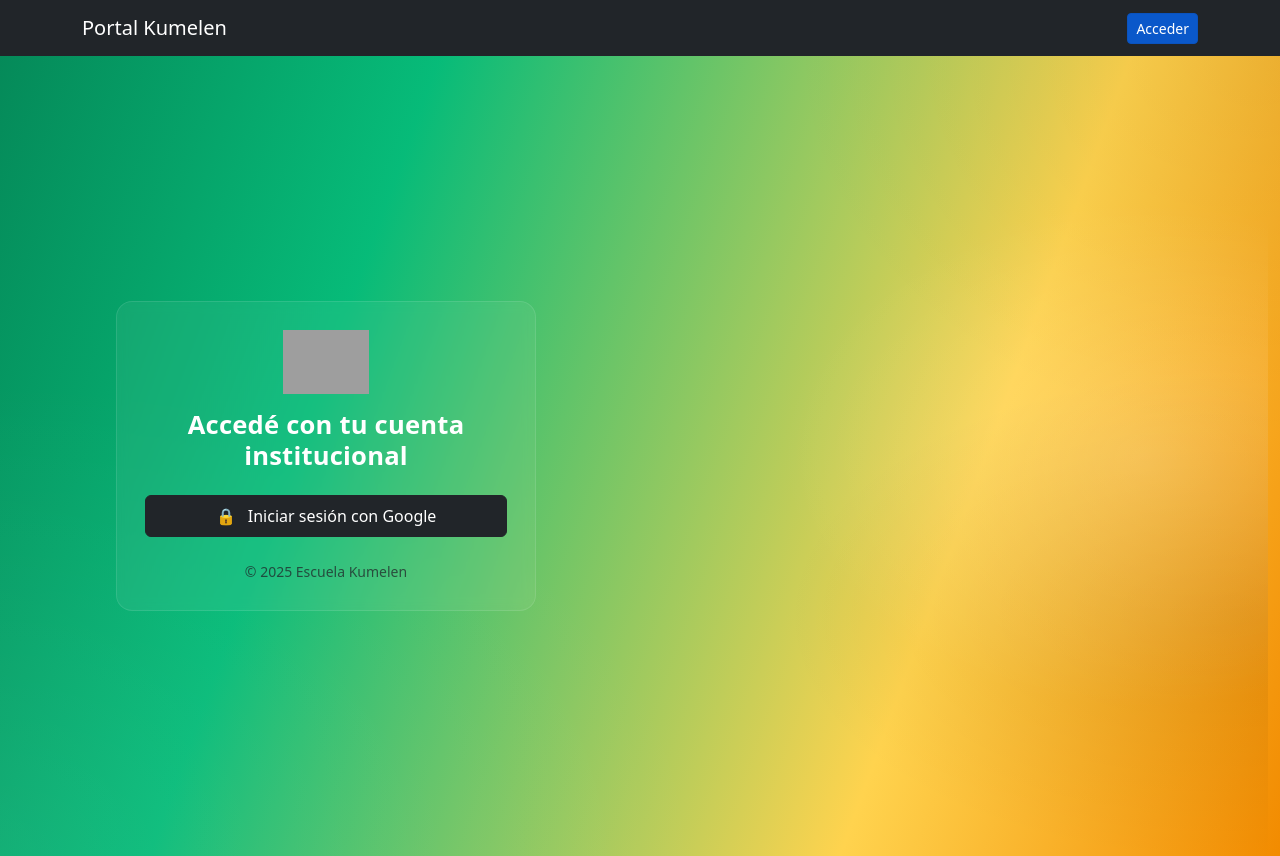
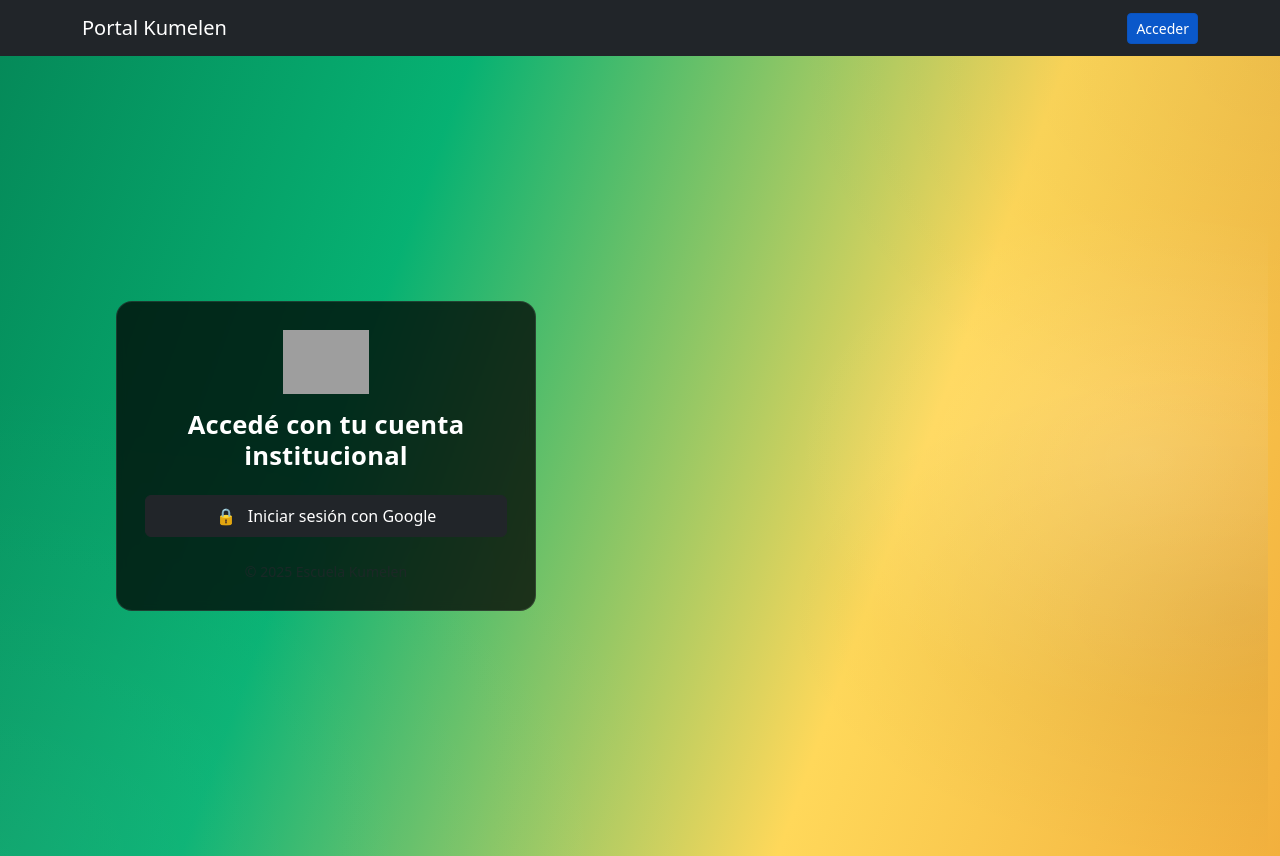
Before and after one commit to monacoleandrokevin/portal-kumelen, a React (Vite) app in the folder client/: page / in a window 1280 px wide. Built offline with nearby package versions, Linux system fonts and the light colour scheme; no server answers; grey boxes are pictures that could not be loaded.

Commit message:
portadanueva

```diff
--- a/client/src/styles/landing.scss
+++ b/client/src/styles/landing.scss
@@ -1,31 +1,31 @@
 /* Paleta inspirada en el logo */
-$verde: #058a59;
-$marron: #6a3c10;
-$naranja: #f28b00;
-$fondo: #0f1113; // por si necesitás usarlo en otras vistas
+$verde-escuela: #058a59; // verde institucional
+$amarillo-suave: #ffd85a; // amarillo más suave, menos saturado
+$naranja-escuela: #f2b03d; // intermedio para transición
+$fondo-oscuro: #0f1113;
 
 /* ——— PORTADA ——— */
 .landing {
   min-height: 100dvh;
   color: #fff;
 
-  /* Fondo: gradiente sin imágenes + leves “luces” radiales */
+  /* Fondo con gradiente más suave */
   background: radial-gradient(
       1200px 800px at 0% 100%,
-      rgba(255, 255, 255, 0.06),
+      rgba(255, 255, 255, 0.05),
       transparent 60%
     ),
     radial-gradient(
       900px 700px at 100% 0%,
-      rgba(0, 0, 0, 0.06),
+      rgba(0, 0, 0, 0.05),
       transparent 55%
     ),
     linear-gradient(
       110deg,
-      $verde 0%,
-      lighten($verde, 10%) 28%,
-      #ffd34e 72%,
-      $naranja 100%
+      $verde-escuela 0%,
+      lighten($verde-escuela, 8%) 30%,
+      $amarillo-suave 68%,
+      $naranja-escuela 100%
     );
   background-size: 100% 100%;
   animation: landingGradientFloat 14s ease-in-out infinite alternate;
@@ -40,13 +40,13 @@ $fondo: #0f1113; // por si necesitás usarlo en otras vistas
   }
 }
 
-/* Columna izquierda (login) */
+/* Columna izquierda (login) con fondo negro translúcido */
 .landing .login-card {
-  background: rgba(255, 255, 255, 0.06);
+  background: rgba(0, 0, 0, 0.75); /* negro translúcido */
   border: 1px solid rgba(255, 255, 255, 0.1);
   border-radius: 16px;
   padding: 28px;
-  backdrop-filter: blur(6px);
+  backdrop-filter: blur(4px);
 
   .brand img {
     height: 64px;
@@ -59,15 +59,6 @@ $fondo: #0f1113; // por si necesitás usarlo en otras vistas
     font-weight: 700;
     letter-spacing: 0.2px;
     margin: 0;
-  }
-
-  /* por si en otro lugar usás .btn-primary aquí */
-  .btn-primary {
-    background: $verde;
-    border-color: $verde;
-    &:hover {
-      filter: brightness(1.05);
-    }
   }
 }
 
@@ -85,26 +76,24 @@ $fondo: #0f1113; // por si necesitás usarlo en otras vistas
   }
 }
 
-/* Columna derecha decorativa: sin imagen */
+/* Columna derecha decorativa (sin imagen) */
 .landing .landing-image {
   position: relative;
   height: 100%;
   width: 100%;
-  /* sin background-image */
 }
 .landing .landing-image::after {
   content: "";
   position: absolute;
   inset: 0;
-  /* brillo/vignette suave para dar profundidad en desktop */
   background: radial-gradient(
       600px 420px at 80% 50%,
-      rgba(255, 255, 255, 0.18),
+      rgba(255, 255, 255, 0.15),
       transparent 60%
     ),
     radial-gradient(
       700px 380px at 95% 70%,
-      rgba(0, 0, 0, 0.08),
+      rgba(0, 0, 0, 0.06),
       transparent 65%
     );
   pointer-events: none;
```
